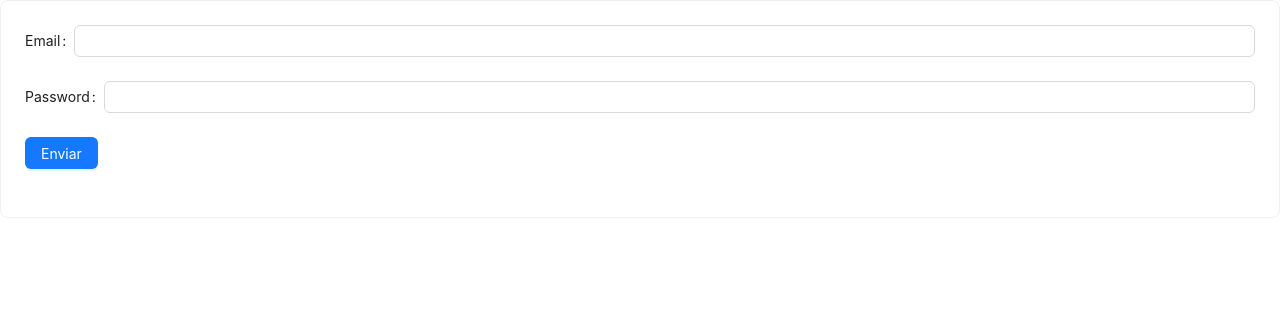
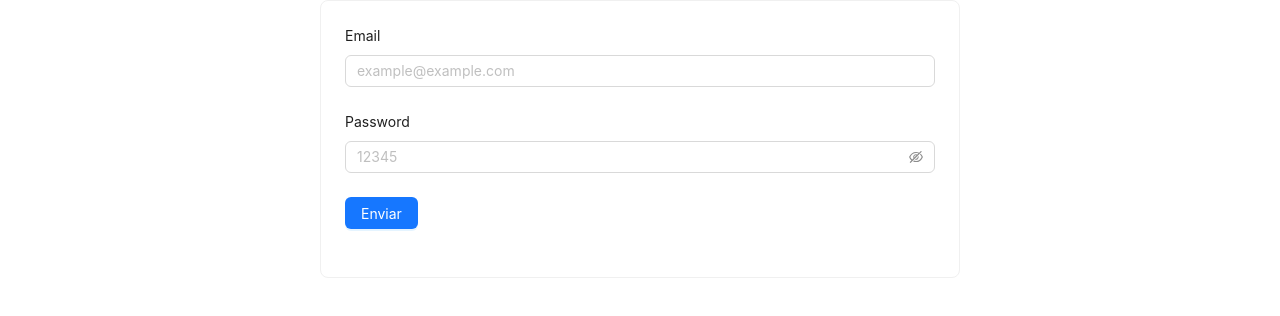
Before and after one commit to ascurrajdev/frontRifas, a React (Vite) app: page /login in a window 1280 px wide. Shown: the top 316 px of the page. Built offline with nearby package versions, Linux system fonts and the light colour scheme; no server answers; the HTML template or start-up script is replaced by a standard one.

Commit message:
Cambios en el login

```diff
--- a/src/screens/auth/LoginScreen.tsx
+++ b/src/screens/auth/LoginScreen.tsx
@@ -1,18 +1,24 @@
-import { Card, Form, Input, Button } from "antd"
+import { Card, Form, Input, Button, Row, Col } from "antd"
 export const LoginScreen = () => {
     return(
+        <Row>
+            <Col lg={{span:12, offset:6}} xs={{span:24}} sm={{span:24}}>
                 <Card>
-            <Form>
+                    <Form
+                        layout="vertical"
+                    >
                         <Form.Item name="email" label="Email">
-                    <Input />
+                            <Input placeholder="example@example.com" />
                         </Form.Item>
                         <Form.Item name="password" label="Password">
-                    <Input />
+                            <Input.Password placeholder="12345"/>
                         </Form.Item>
                         <Form.Item>
                             <Button type="primary" htmlType="submit">Enviar</Button>
                         </Form.Item>
                     </Form>
                 </Card>
+            </Col>
+        </Row>
     )
 }
```
Lines whose indentation alone changed are shown as unchanged.
